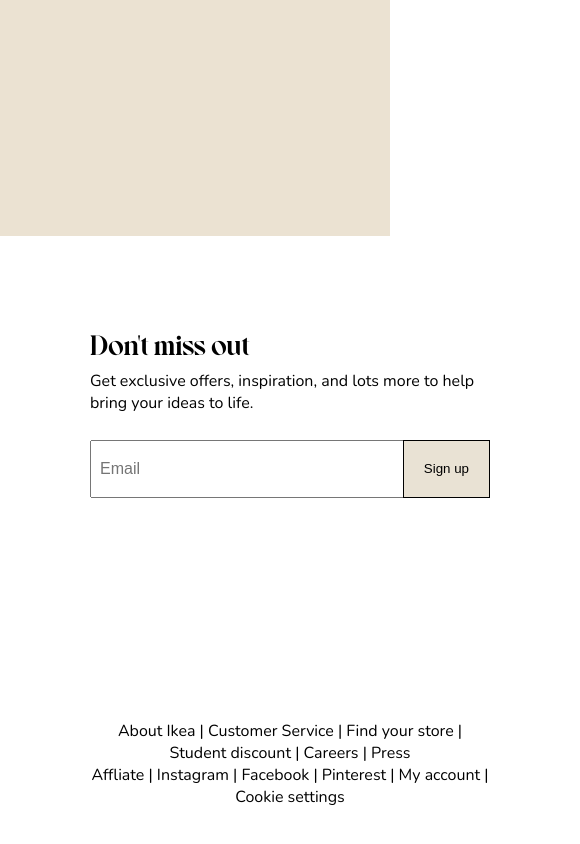
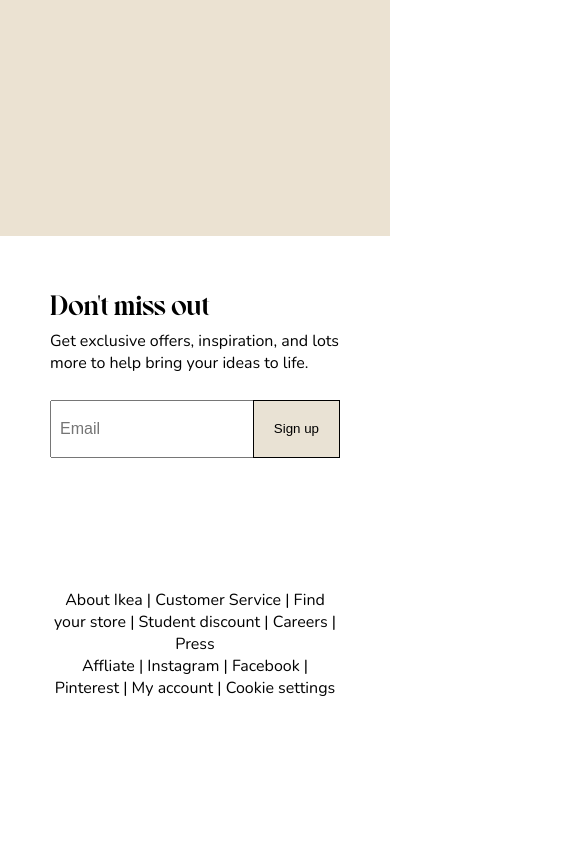
Before and after one commit to theo0165/ikea-luxury, a plain HTML site: page index.html in a window 390 px wide. Shown: the part 5689-6533 px from the top of the page, 580 px wide, since content can reach past the window. After the commit the page ends 6469 px from the top, so only its background shows below. Drawn offline with Linux system fonts and the light colour scheme.

Commit message:
Fixed footer

```diff
--- a/public/css/mediaqueries.css
+++ b/public/css/mediaqueries.css
@@ -74,3 +74,27 @@
         width: 100% !important;
     }
 }
+
+@media screen and (max-width: 600px) {
+    footer{
+
+    }
+
+    .footer-input{
+        width: 100%;
+    }
+
+    .footer-input .input-email{
+        width: 100%;
+    }
+
+    .footer-grid-item{
+        padding: 50px;
+    }
+}
+
+/*@media screen and (max-width: 520px) {
+    .input-email{
+        width: 135px !important;
+    }
+}*/
```
